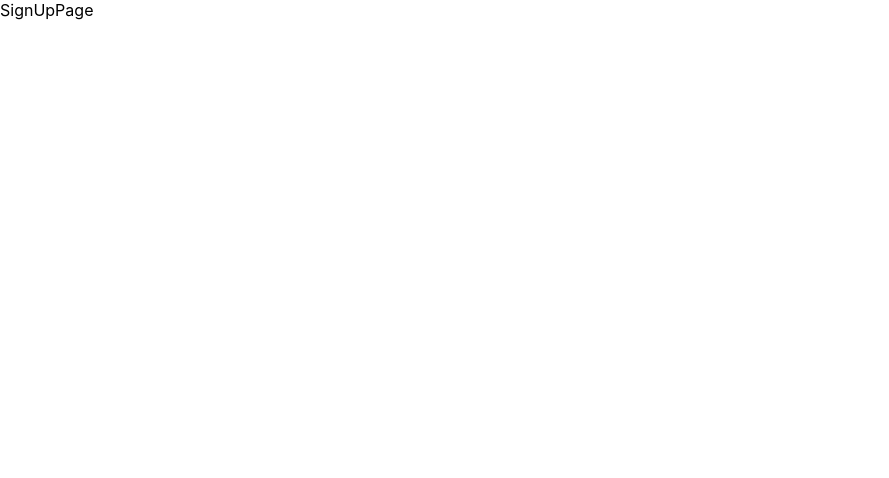
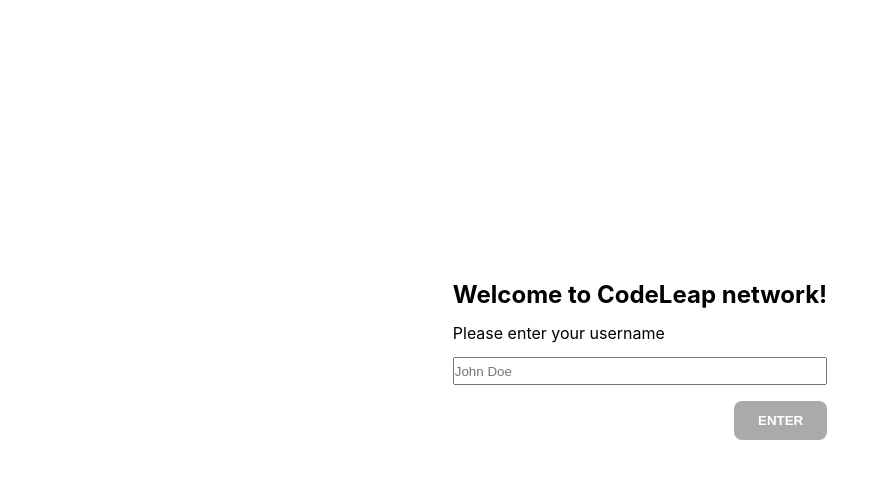
Before and after one commit to arthurllopes/codeleap, a React (Create React App) app: page / in a window 1280 px wide. Shown: the top 478 px of the page, without its empty margins (0-889 px from the left). Built offline with nearby package versions, Linux system fonts and the light colour scheme.

Commit message:
login page design

```diff
--- a/src/App.css
+++ /dev/null
@@ -1,38 +0,0 @@
-.App {
-  text-align: center;
-}
-
-.App-logo {
-  height: 40vmin;
-  pointer-events: none;
-}
-
-@media (prefers-reduced-motion: no-preference) {
-  .App-logo {
-    animation: App-logo-spin infinite 20s linear;
-  }
-}
-
-.App-header {
-  background-color: #282c34;
-  min-height: 100vh;
-  display: flex;
-  flex-direction: column;
-  align-items: center;
-  justify-content: center;
-  font-size: calc(10px + 2vmin);
-  color: white;
-}
-
-.App-link {
-  color: #61dafb;
-}
-
-@keyframes App-logo-spin {
-  from {
-    transform: rotate(0deg);
-  }
-  to {
-    transform: rotate(360deg);
-  }
-}
--- a/src/App.tsx
+++ b/src/App.tsx
@@ -1,5 +1,4 @@
 import React from 'react';
-import './App.css';
 import { BrowserRouter, Route, Routes } from 'react-router-dom';
 import SignUpPage from './pages/signUp';
 import MainPage from './pages/main';
--- a/src/index.css
+++ b/src/index.css
@@ -16,3 +16,18 @@
   font-family: source-code-pro, Menlo, Monaco, Consolas, 'Courier New',
     monospace;
 }
+.btn {
+  padding: 12px 24px;
+  border-radius: 8px;
+  color: #fff;
+  font-weight: bold;
+  border: none;
+}
+.active {
+  background-color: #000;
+  cursor: pointer;
+}
+.disabled {
+  background-color: #aaa;
+  cursor: not-allowed;
+}
--- a/src/pages/signUp/index.tsx
+++ b/src/pages/signUp/index.tsx
@@ -1,8 +1,36 @@
-import React from 'react'
+import React, { useState } from 'react'
+import { useNavigate } from 'react-router-dom'
+import './style.css'
+const SignUpPage = () => {
+  const navigate = useNavigate(),
+  [username, setUsername] = useState('')
 
-const SignUpPage = () => {
+  const handleSubmit = () => {
+    navigate('/main')
+  }
   return (
-    <div>SignUpPage</div>
+    <main className='wrapper'>
+        <div className="signup-container">
+          <div>
+            <h2>Welcome to CodeLeap network!</h2>
+          </div>
+          <div className="signup-container">
+            <label>Please enter your username</label>
+            <input
+              id="username"
+              type="text"
+              placeholder='John Doe'
+              value={username}
+              onChange={(e) => setUsername(e.target.value)}
+            />
+          </div>
+          <div className='btn-div'>
+            <button className={`btn ${username ? 'active' : 'disabled' }`} onClick={handleSubmit}>
+              ENTER
+            </button>
+        </div>
+        </div>
+    </main>
   )
 }
 
--- /dev/null
+++ b/src/pages/signUp/style.css
@@ -0,0 +1,13 @@
+.wrapper {
+    width: 100vw;
+    height: 90vh;
+    display: flex;
+    align-items: center;
+    justify-content: center;
+}
+.signup-container {
+    display: grid;
+    grid-template-columns: 1fr;
+    gap: 8px;
+    background-color: #fff;
+}
```
